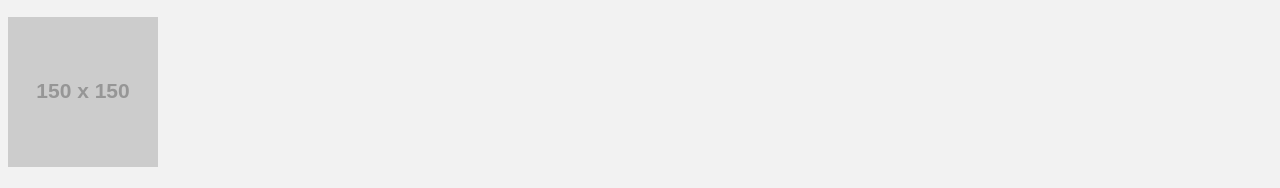
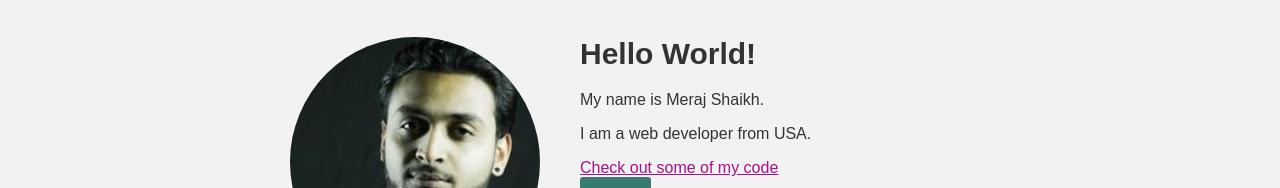
Before and after one commit to Albagdaddy89/portfolio-website, a plain HTML site: page index.html in a window 1280 px wide. Shown: the part 231-419 px from the top of the page. Drawn offline with Linux system fonts and the light colour scheme; placeholder pictures from the web are drawn by us.

Commit message:
changed few titles and redundant code
changed about title
changed contact title
removed redundant code in index

```diff
--- a/index.html
+++ b/index.html
@@ -30,9 +30,6 @@
             </ul>
         </nav>
     </header>
-    <div>
-        <img src="http://via.placeholder.com/150x150" alt="">
-    </div>
     <div class="profile">
         <img src="img/profile_image.png" class="profile_portrait" alt="a photo of me">
         <h1>Hello World!</h1>
```
Also changed, not shown: about.html (+1 -1 lines), contact.html (+1 -1 lines).
